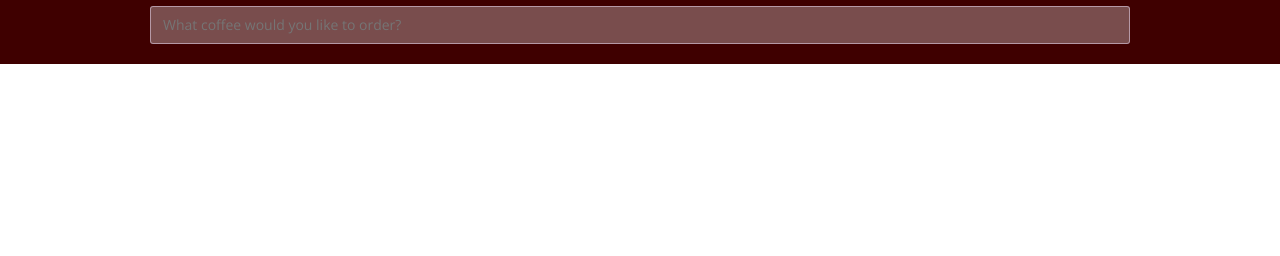
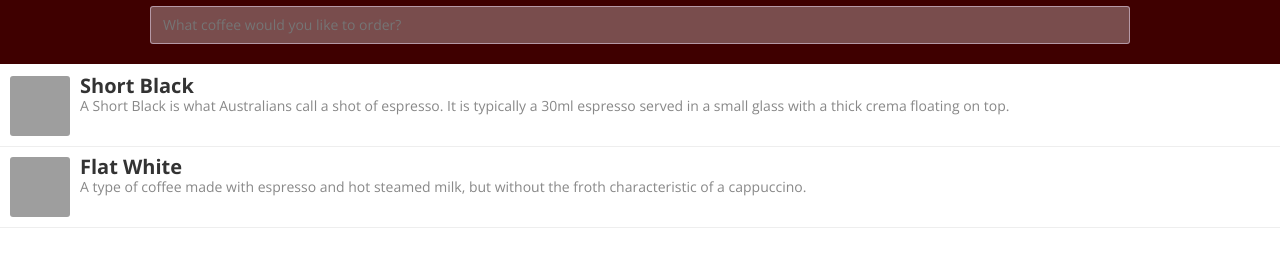
Before and after one commit to CoffeeApp/clientSide, a React app: page / in a window 1280 px wide. Shown: the part 44-300 px from the top of the page. Built offline with nearby package versions, Linux system fonts and the light colour scheme; grey boxes are pictures that could not be loaded.

Commit message:
Redux works. SelectCoffee and Coffee components.

```diff
--- a/components/Coffee.js
+++ b/components/Coffee.js
@@ -7,11 +7,9 @@ class Coffee extends React.Component {
 	}
 
 	render() {
-		const { coffeeType, coffeeImage, coffeeDescription } = this.props
-		console.log(coffeeType)
+		const { coffeeKey, coffeeType, coffeeImage, coffeeDescription } = this.props
 		return (
 			<div className="item">
-				<a className="itemcontainer">
 				<img
 					alt="coffee image"
 					className="itemimage"
@@ -21,7 +19,6 @@ class Coffee extends React.Component {
 					<div className="itemtitle">{coffeeType}</div>
 					<div className="itemdescription">{coffeeDescription}</div>
 				</div>
-				</a>
 			</div>
 		)
 	}
--- a/components/SelectCoffee.js
+++ b/components/SelectCoffee.js
@@ -1,5 +1,5 @@
 import React from 'react'
-import Coffee from './coffee'
+import Coffee from './Coffee'
 
 class SelectCoffee extends React.Component {
 
@@ -11,16 +11,16 @@ class SelectCoffee extends React.Component {
 		const { coffees } = this.props
 		return (
 			<div className="selectcoffee">
-				<div className="itemscontainer">
-					{coffees.map((coffee, index) => {
+				{coffees.map((mycoffee) => {
+					return (
 						<Coffee
-							key={index}
-							coffeeType={coffee.type}
-							coffeeImage={coffee.image}
-							coffeeDescription={coffee.description}
+							key={mycoffee.id}
+							coffeeType={mycoffee.type}
+							coffeeImage={mycoffee.image}
+							coffeeDescription={mycoffee.description}
 						/>
-					})}
-				</div>
+					)
+				})}
 			</div>
 		)
 	}
--- a/index.css
+++ b/index.css
@@ -11,7 +11,7 @@ body {
   top: 0px;
   right: 0px;
   bottom: 0px;
-  display: block;
+  display: none;
   width: 300px;
   height: 100%;
   float: right;
@@ -172,11 +172,13 @@ body {
 }
 
 .itemdetails {
-  float: left;
+  position: absolute;
+  margin-right: 10px;
+  margin-left: 70px;
 }
 
 .selectcafe {
-  display: block;
+  display: none;
 }
 
 .iteminput {
@@ -238,7 +240,7 @@ body {
   right: 0px;
   bottom: 0px;
   z-index: 2000;
-  display: block;
+  display: none;
   background-color: rgba(0, 0, 0, .5);
 }
 
@@ -308,9 +310,3 @@ body {
     padding-left: 0px;
   }
 }
-
-@media (max-width: 479px) {
-  .itemdetails {
-    max-width: 170px;
-  }
-}
--- a/package.json
+++ b/package.json
@@ -7,7 +7,7 @@
 		"start": "budo . -d --serve bundle.js --live",
 		"build": "browserify . -o bundle.js",
 		"test": "browserify test/index.js | node | tap-spec",
-    "dist": "mkdir -p dist && bash -c 'cp *.{js,html,css,png,jpg} dist''",
+		"dist": "mkdir -p dist && bash -c 'cp *.{js,html,css} dist'",
 		"push": "gh-pages -d dist",
 		"deploy": "npm run build && npm run dist && npm run push"
 	},
--- a/state/index.js
+++ b/state/index.js
@@ -5,13 +5,13 @@ export default {
 			shop_id: 234,
 			coffees: [
 				{
-					type: 'flat white',
+					type: 'Flat White',
 					qty: 1,
 					milk: 'trim',
 					sugar: 1
 				},
 				{
-					type: 'americano',
+					type: 'Americano',
 					qty: 2,
 					milk: 'soy',
 					sugar: 0
@@ -28,15 +28,15 @@ export default {
 	coffees: [
 		{
 			id: 1,
-			type: 'short black',
+			type: 'Short Black',
 			image: 'https://s-media-cache-ak0.pinimg.com/564x/99/94/fe/9994fedb8db160d363719f2acb74acb4.jpg',
-			description: ''
+			description: 'A Short Black is what Australians call a shot of espresso. It is typically a 30ml espresso served in a small glass with a thick crema floating on top.'
 		},
 		{
 			id: 2,
-			type: 'flat white',
+			type: 'Flat White',
 			image: 'https://s-media-cache-ak0.pinimg.com/564x/99/94/fe/9994fedb8db160d363719f2acb74acb4.jpg',
-			description: ''
+			description: 'A type of coffee made with espresso and hot steamed milk, but without the froth characteristic of a cappuccino.'
 		}
 	]
 }
```
Also changed, not shown: dist/bundle.js (deleted). Lines whose indentation alone changed are shown as unchanged.
